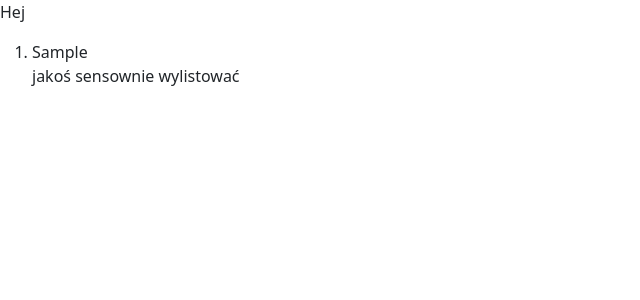
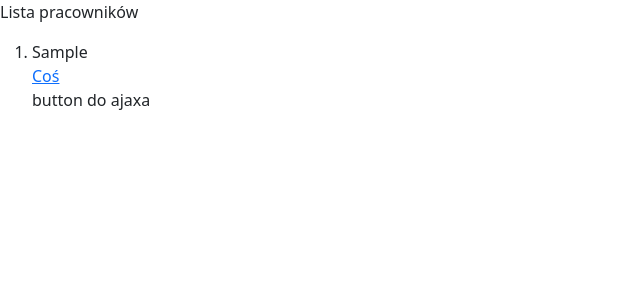
Before and after one commit to Ewelina179/employee_management_app, a Django app: page / in a window 1280 px wide. Shown: the top 300 px of the page, without its empty margins (0-640 px from the left). Run offline with Django 4.2, Linux system fonts and the light colour scheme; tables that the repository leaves empty hold one stand-in row (values such as "Sample post"); some libraries are stand-ins or nearby versions.

Commit message:
added href to details of employee

```diff
--- a/employee_list/employees/templates/employee/list_of_employees.html
+++ b/employee_list/employees/templates/employee/list_of_employees.html
@@ -1,11 +1,13 @@
 {% extends 'base.html' %}
 
 {% block content %}
-<p>Hej</p>
+<p> Lista pracowników</p>
+
 <ol>
 {% for employee in employees %}
     <li>{{employee.first_name}}</li>
-    <p> jakoś sensownie wylistować </p>
+    <a href="{% url 'details' employee.pk %}">Coś</a>
+    <p> button do ajaxa </p>
 {% endfor %}
 </ol>
 {% endblock %}
```
